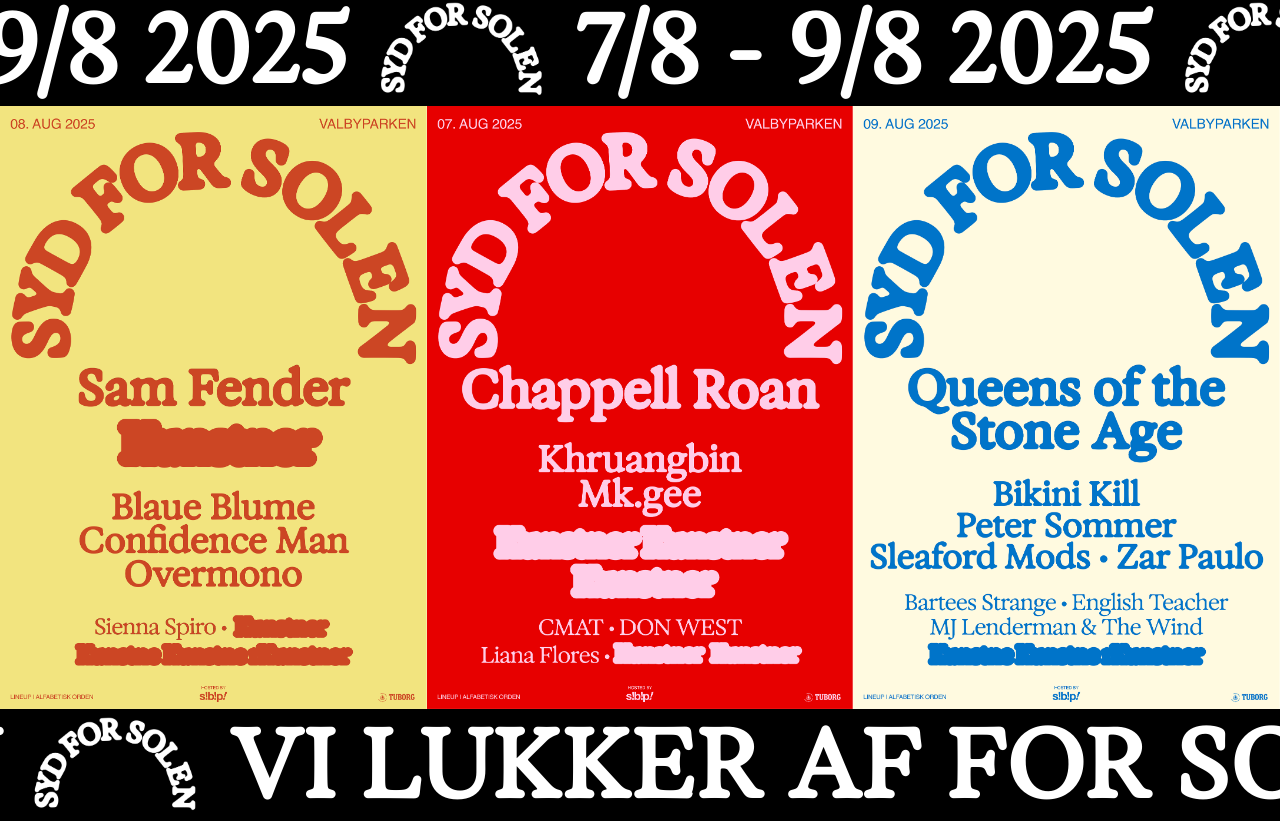
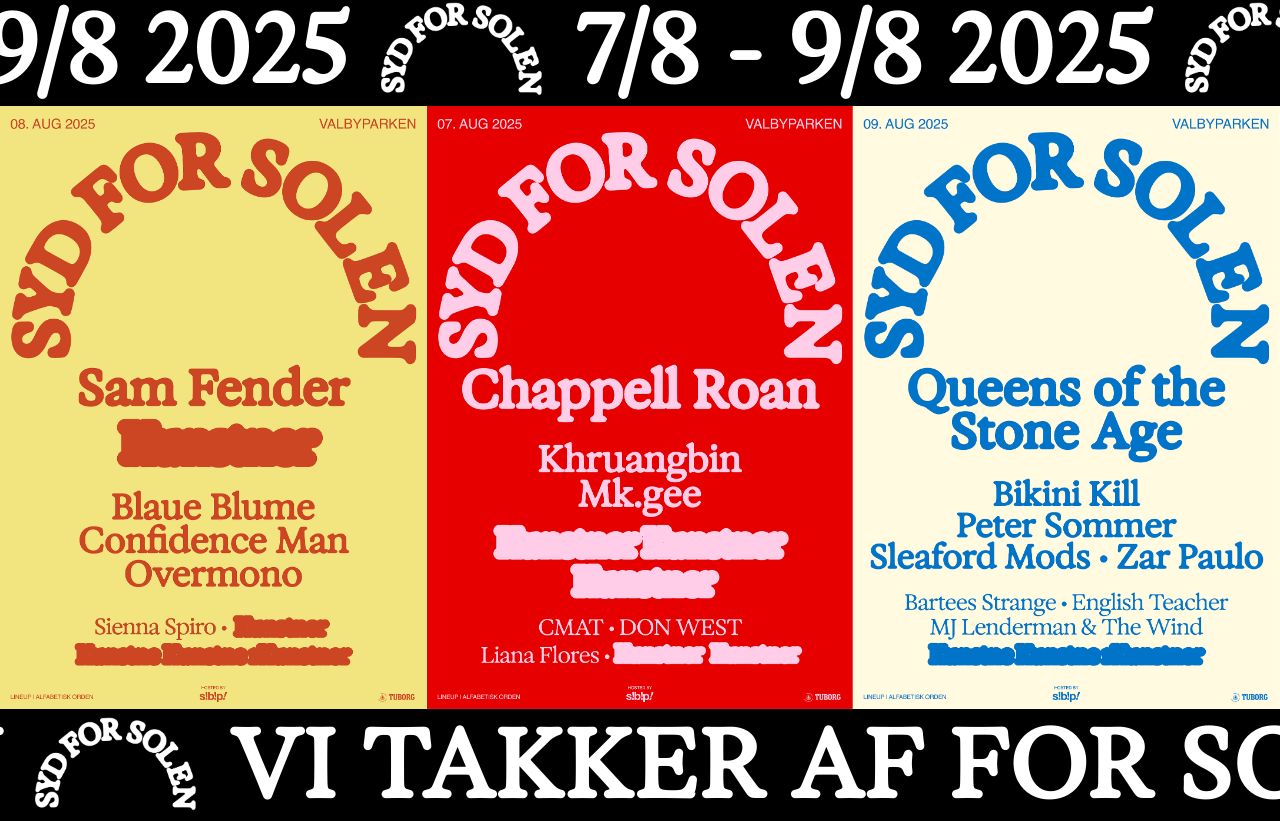
Before and after one commit to axwii/sydforsolenDemo, a Next.js app: page / in a window 1280 px wide. Shown: the part 806-1627 px from the top of the page. Built offline with nearby package versions, Linux system fonts and the light colour scheme.

Commit message:
Marquees fix

```diff
--- a/src/app/page.tsx
+++ b/src/app/page.tsx
@@ -9,7 +9,7 @@ export default function Home() {
       <Hero />
       <MarqueeComponent text="7/8 - 9/8 2025" />
       <Posters />
-      <MarqueeComponent text="VI LUKKER AF FOR SOMMEREN" direction="right" />
+      <MarqueeComponent text="VI TAKKER AF FOR SOMMEREN" direction="right" />
     </div>
   );
 }
```
